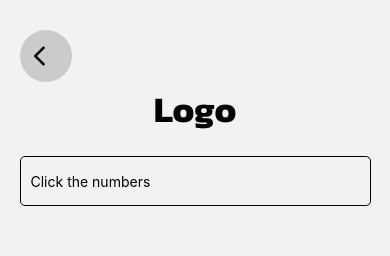
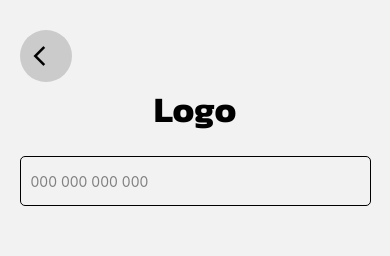
Before and after one commit to usmanjutt47/Number-OTP-verfication, a React Native app in the folder client/: screen /NumberVerification in a window 390 px wide. Shown: the top 256 px of the page. Built offline with nearby package versions, Linux system fonts and the light colour scheme.

Commit message:
Update NumberVerification.jsx

```diff
--- a/client/src/screens/NumberVerification.jsx
+++ b/client/src/screens/NumberVerification.jsx
@@ -47,7 +47,8 @@ const NumberVerification = () => {
             value={inputValue}
             editable={false}
             showSoftInputOnFocus={false}
-            placeholder="Click the numbers"
+            placeholder="000 000 000 000"
+            placeholderTextColor={"gray"}
           />
         </View>
         <View style={styles.keyBoardContainer}>
```
